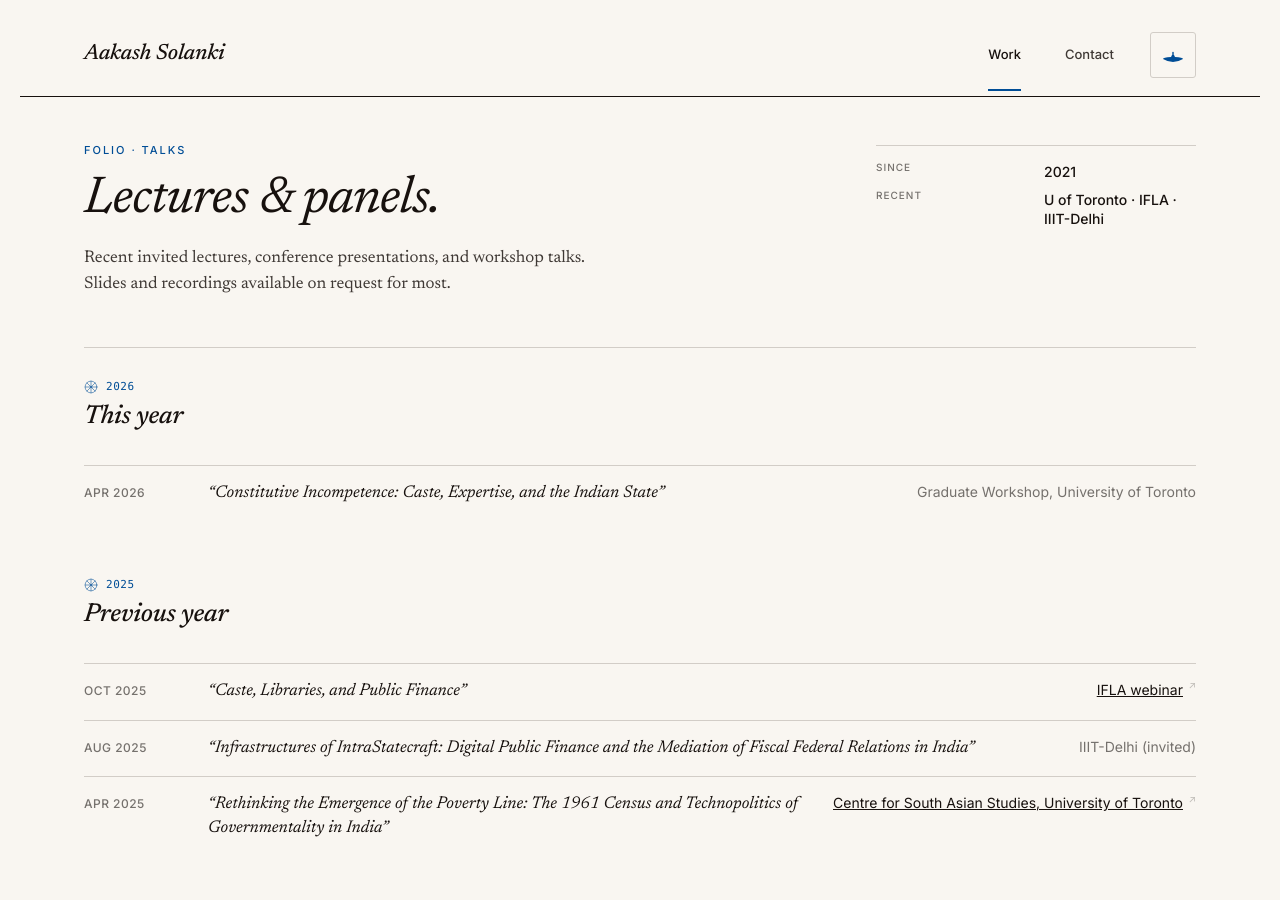
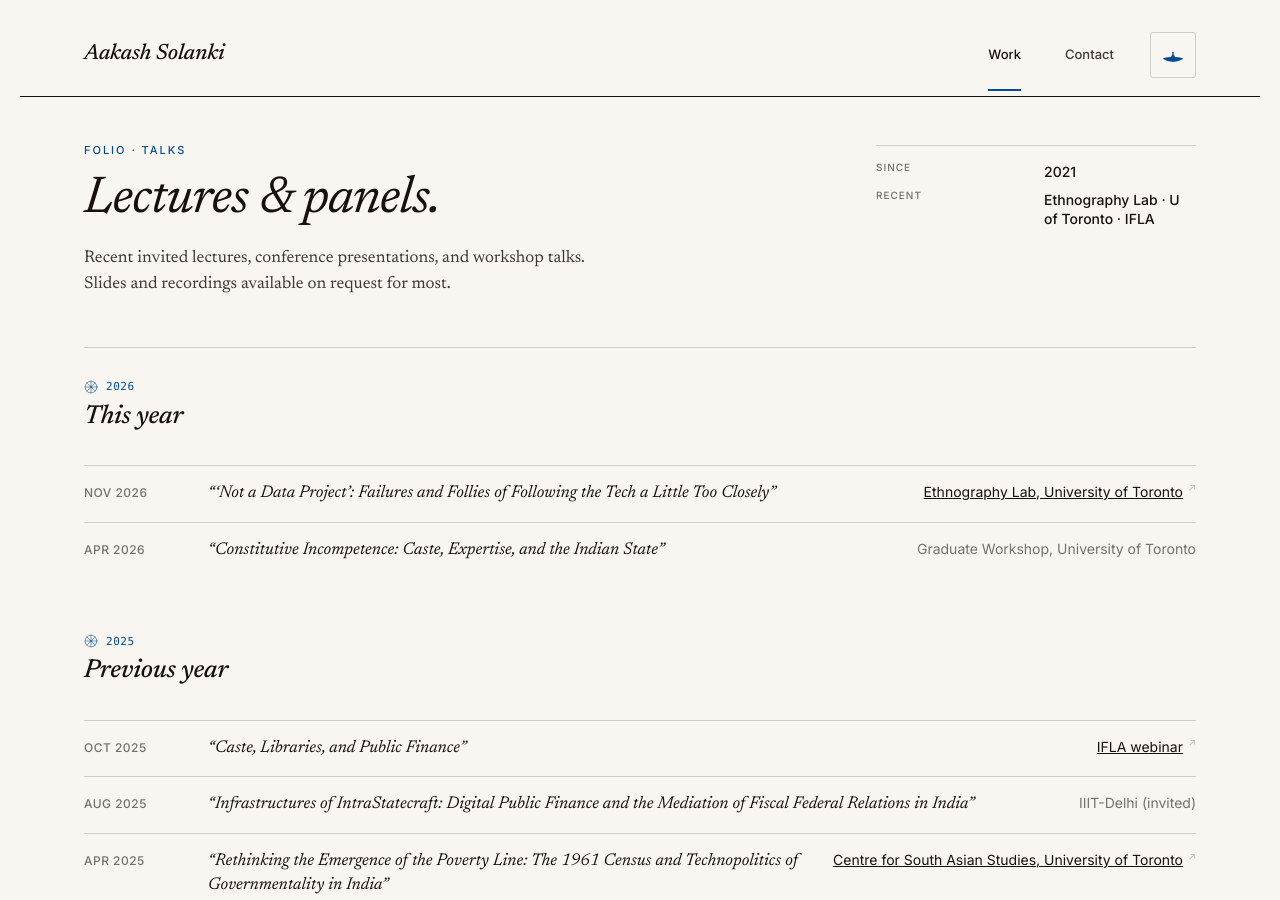
Before and after one commit to skishchampi/skishchampi.github.io, a Jekyll site: the page built from talks.md, in a window 1280 px wide and 900 px high. Built offline with Jekyll 4.4.1, drawn with Linux system fonts in a browser that asks for light colours; some web fonts are replaced.

Commit message:
content: add Nov 2026 Ethnography Lab talk (#117)

```diff
--- a/talks.md
+++ b/talks.md
@@ -14,12 +14,18 @@ description: "Recent talks, workshops, and invited presentations by Aakash Solan
   <div class="meta">
     <dl>
       <dt>Since</dt><dd>2021</dd>
-      <dt>Recent</dt><dd>U of Toronto · IFLA · IIIT-Delhi</dd>
+      <dt>Recent</dt><dd>Ethnography Lab · U of Toronto · IFLA</dd>
     </dl>
   </div>
 </header>
 
 <h2 class="sect"><span class="n">2026</span>This year</h2>
+
+<div class="talk">
+  <span class="dt">Nov 2026</span>
+  <span class="ttl">&ldquo;&lsquo;Not a Data Project&rsquo;: Failures and Follies of Following the Tech a Little Too Closely&rdquo;</span>
+  <span class="at"><a target="_blank" rel="noopener noreferrer" href="https://ethnographylab.ca/2026/11/12/please-join-us-for-the-second-speaker-in-our-series-methodological-approaches-to-studying-artificial-intelligence-2/">Ethnography Lab, University of Toronto</a> <sup class="archive-link"><a target="_blank" rel="noopener noreferrer" href="https://web.archive.org/web/2/https://ethnographylab.ca/2026/11/12/please-join-us-for-the-second-speaker-in-our-series-methodological-approaches-to-studying-artificial-intelligence-2/" aria-label="Wayback Machine archived copy">↗</a></sup></span>
+</div>
 
 <div class="talk">
   <span class="dt">Apr 2026</span>
@@ -113,6 +119,26 @@ description: "Recent talks, workshops, and invited presentations by Aakash Solan
       "position": 1,
       "item": {
         "@type": "Event",
+        "name": "‘Not a Data Project’: Failures and Follies of Following the Tech a Little Too Closely",
+        "startDate": "2026-11-20T17:00:00-05:00",
+        "endDate": "2026-11-20T18:00:00-05:00",
+        "url": "https://ethnographylab.ca/2026/11/12/please-join-us-for-the-second-speaker-in-our-series-methodological-approaches-to-studying-artificial-intelligence-2/",
+        "location": {
+          "@type": "Place",
+          "name": "Ethnography Lab, Department of Anthropology, University of Toronto",
+          "address": "19 Ursula Franklin St., Toronto, ON"
+        },
+        "performer": {
+          "@type": "Person",
+          "name": "Aakash Solanki"
+        }
+      }
+    },
+    {
+      "@type": "ListItem",
+      "position": 2,
+      "item": {
+        "@type": "Event",
         "name": "Constitutive Incompetence: Caste, Expertise, and the Indian State",
         "startDate": "2026-04",
         "location": {
```
Also changed, not shown: other parts of talks.md (+11 -11 lines).
